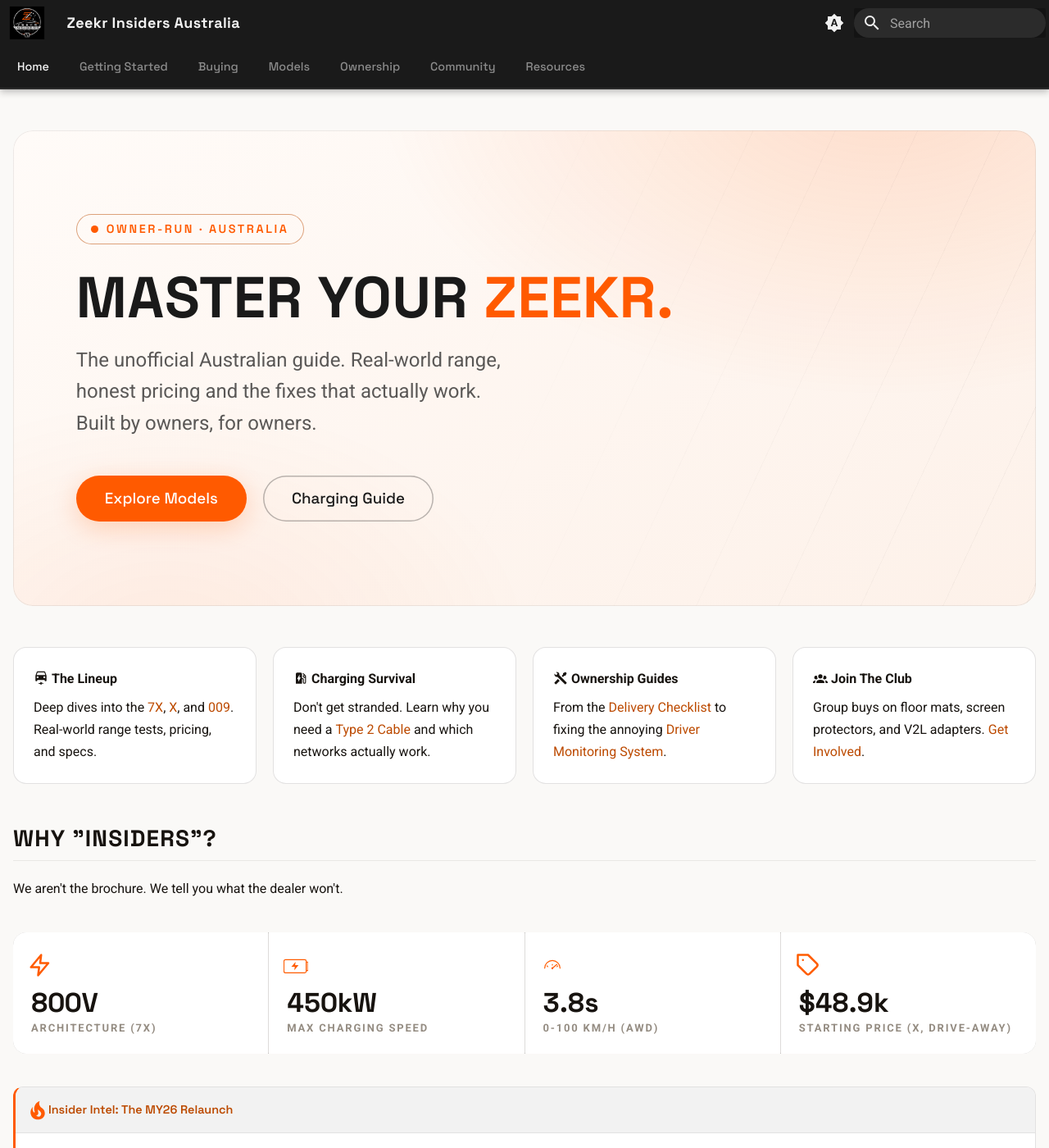
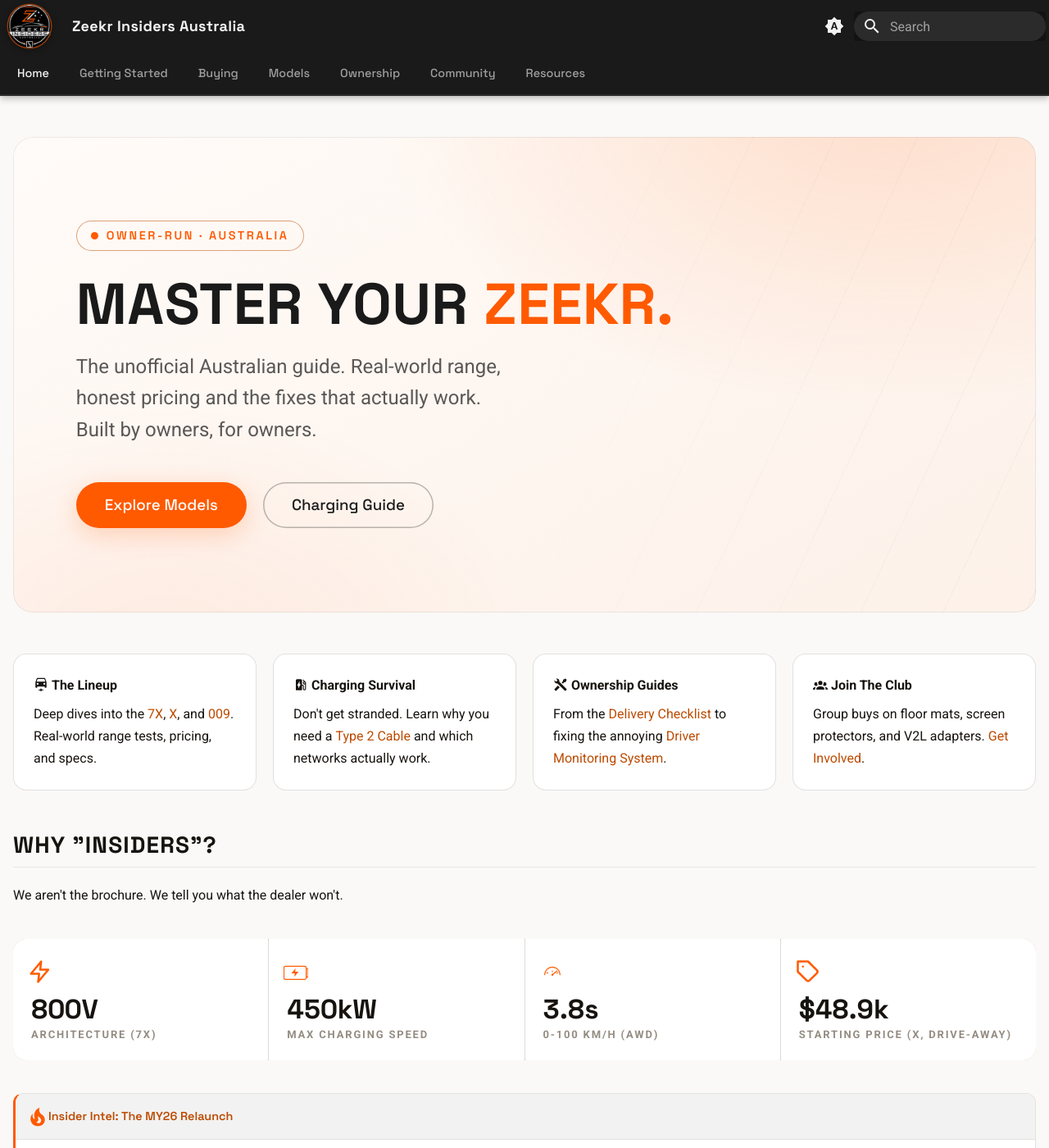
Before and after one commit to zeekr-insiders/wiki, an MkDocs documentation site: the page built from content/index.md, in a window 1280 px wide and 1400 px high. Shown: the whole window at 82% size. Built offline with MkDocs 1.6.1 and Material for MkDocs 9.7.7, drawn with Linux system fonts in a browser that asks for light colours.

Commit message:
logo is a clean circular crop now, larger in the header with better tab contrast

```diff
--- a/content/stylesheets/zeekr.css
+++ b/content/stylesheets/zeekr.css
@@ -228,12 +228,16 @@ body {
 }
 
 .md-header__button.md-logo {
-    padding: 0.2rem;
+    padding: 0.1rem;
 }
 
+/* The badge is a circular transparent crop; give it size and a soft ring so
+   the linework stays legible against the carbon header */
 .md-header__button.md-logo img {
-    height: 2rem;
-    width: auto;
+    height: 2.6rem;
+    width: 2.6rem;
+    border-radius: 50%;
+    box-shadow: 0 0 0 1.5px rgba(255, 90, 0, 0.55), 0 2px 10px rgba(0, 0, 0, 0.4);
 }
 
 .md-header__title {
@@ -272,7 +276,7 @@ body {
     font-family: var(--zi-display);
     font-weight: 500;
     font-size: 0.72rem;
-    color: rgba(242, 242, 242, 0.75);
+    color: rgba(242, 242, 242, 0.88);
     padding: 0.35rem 0.85rem;
     margin: 0.45rem 0;
     border-radius: var(--radius-pill);
```
Also changed, not shown: content/assets/favicon.png, content/assets/zi-logo.png.
